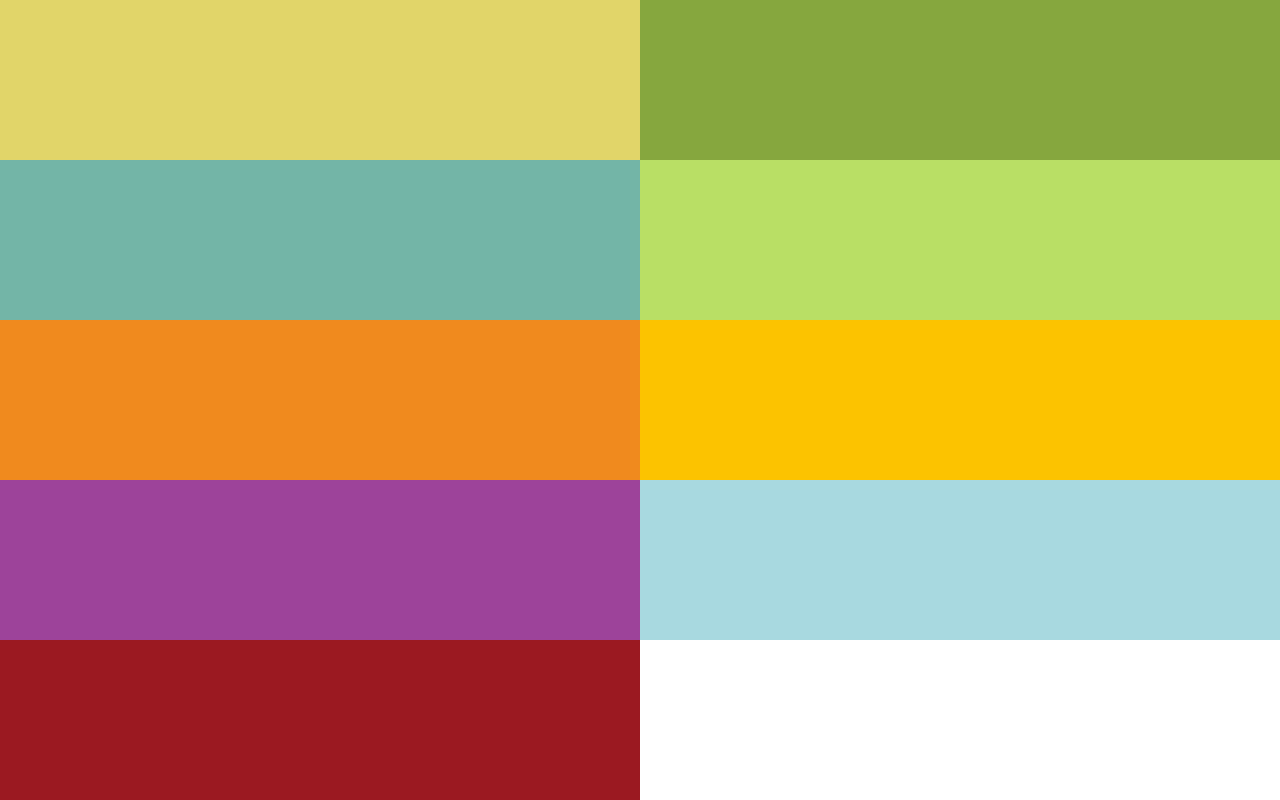
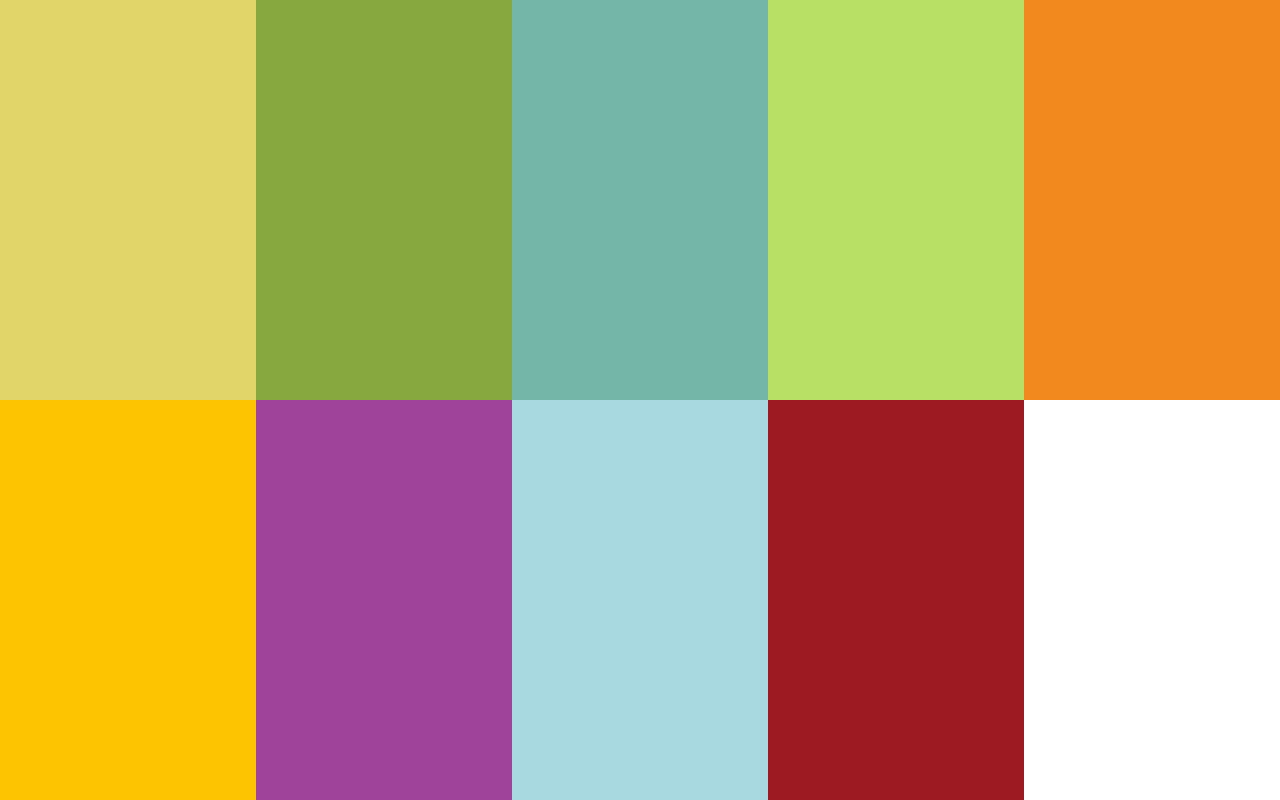
Before and after one commit to anuejn/sticker, a website: page in/index.html in a window 1280 px wide. Drawn offline with Linux system fonts and the light colour scheme.

Commit message:
update format

```diff
--- a/in/index.html
+++ b/in/index.html
@@ -20,8 +20,8 @@
             }
 
             .sticker {
-                width: 50%;
-                height: 20%;
+                width: 20%;
+                height: 50%;
 
                 display: inline-block;
 
```
Also changed, not shown: README.md, 1 other file.
